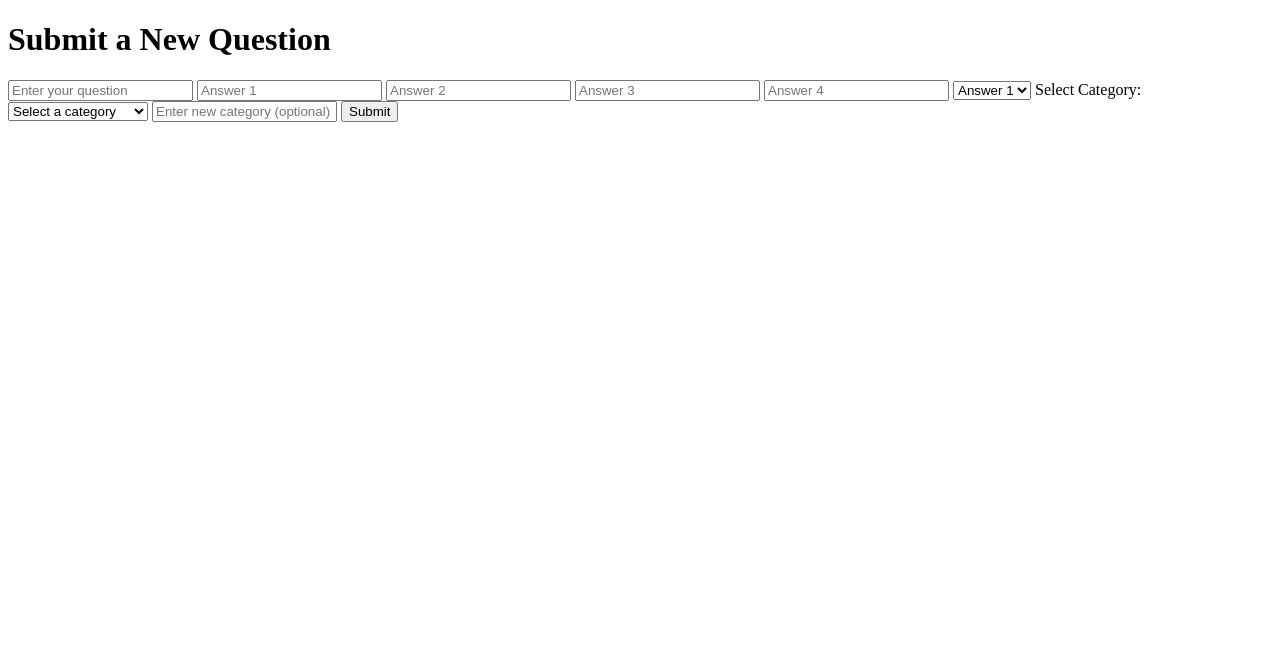
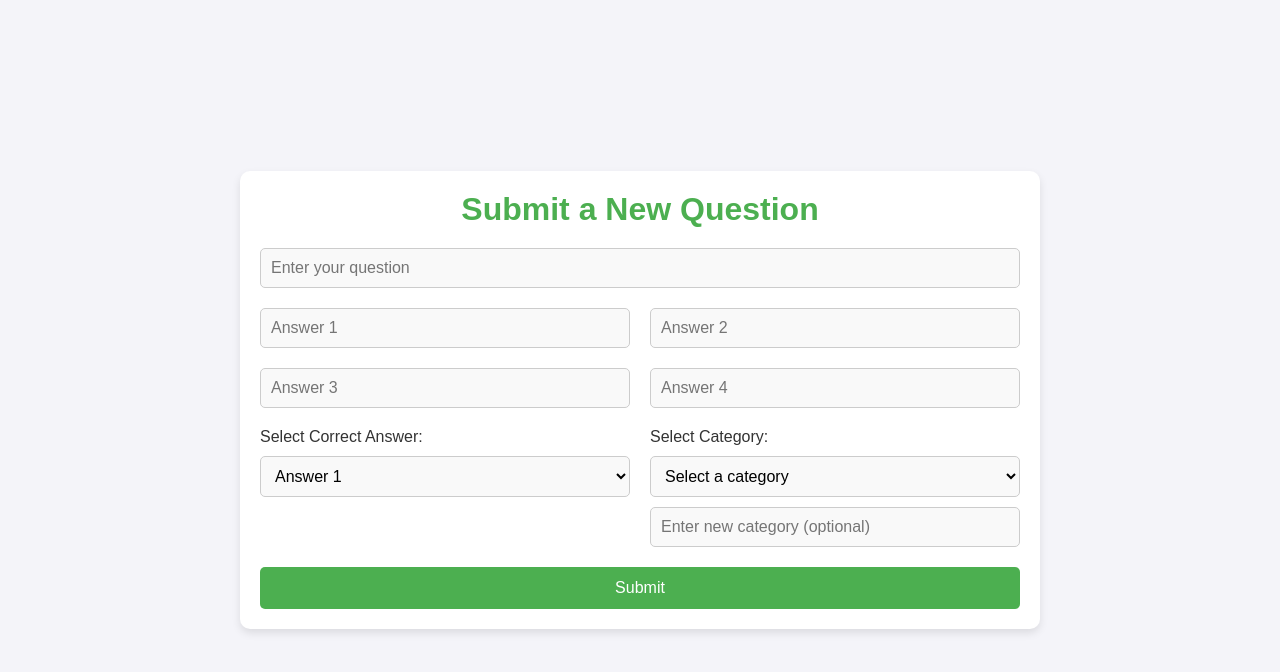
Before and after one commit to KaveenW/distributed-systems, a website: page submit-microservice/public/index.html in a window 1280 px wide. Drawn offline with Linux system fonts and the light colour scheme.

Commit message:
Update UI for question and submit microservices

```diff
--- /dev/null
+++ b/question-microservice/public/styles.css
@@ -0,0 +1,125 @@
+/* General Styles */
+* {
+    margin: 0;
+    padding: 0;
+    box-sizing: border-box;
+    font-family: Arial, sans-serif;
+}
+
+body {
+    background-color: #f4f4f9;
+    color: #333;
+    display: flex;
+    justify-content: center;
+    align-items: center;
+    height: 100vh;
+}
+
+.container {
+    width: 90%;
+    max-width: 800px;
+    background-color: #fff;
+    padding: 20px;
+    border-radius: 10px;
+    box-shadow: 0 4px 8px rgba(0, 0, 0, 0.1);
+}
+
+h1 {
+    text-align: center;
+    color: #4CAF50;
+    margin-bottom: 20px;
+}
+
+.quiz-settings {
+    display: flex;
+    flex-direction: column;
+    gap: 20px;
+    margin-bottom: 30px;
+}
+
+.label {
+    font-weight: bold;
+    color: #444;
+}
+
+.input-field {
+    padding: 10px;
+    border: 1px solid #ccc;
+    border-radius: 5px;
+    font-size: 16px;
+    width: 100%;
+    max-width: 300px;
+    margin-bottom: 10px;
+}
+
+select,
+input {
+    background-color: #f9f9f9;
+    transition: all 0.3s ease;
+}
+
+select:focus,
+input:focus {
+    border-color: #4CAF50;
+    outline: none;
+    background-color: #fff;
+}
+
+/* Button styles */
+.btn {
+    background-color: #4CAF50;
+    color: white;
+    padding: 12px 24px;
+    font-size: 16px;
+    border: none;
+    border-radius: 5px;
+    cursor: pointer;
+    transition: background-color 0.3s ease;
+}
+
+.btn:hover {
+    background-color: #45a049;
+}
+
+/* Question Section Styles */
+.question-area {
+    display: flex;
+    flex-direction: column;
+    gap: 20px;
+}
+
+.question-box {
+    background-color: #f9f9f9;
+    padding: 15px;
+    border-radius: 8px;
+    box-shadow: 0 2px 4px rgba(0, 0, 0, 0.1);
+}
+
+.question-box h3 {
+    font-size: 18px;
+    margin-bottom: 10px;
+}
+
+.question-box button {
+    padding: 10px;
+    margin-top: 10px;
+    background-color: #2196F3;
+    color: white;
+    border: none;
+    border-radius: 5px;
+    cursor: pointer;
+    transition: background-color 0.3s ease;
+    width: 100%;
+}
+
+.question-box button:hover {
+    background-color: #1976D2;
+}
+
+.question-box button.correct {
+    background-color: #4CAF50;
+}
+
+.question-box button.wrong {
+    background-color: #f44336;
+}
--- a/submit-microservice/public/index.html
+++ b/submit-microservice/public/index.html
@@ -4,25 +4,40 @@
     <meta charset="UTF-8">
     <meta name="viewport" content="width=device-width, initial-scale=1.0">
     <title>Submit a New Question</title>
+    <link rel="stylesheet" href="styles.css">
     <script defer src="script.js"></script>
 </head>
 <body>
+    <div class="container">
         <h1>Submit a New Question</h1>
-    <input type="text" id="question" placeholder="Enter your question" required>
-    <input type="text" id="answer1" placeholder="Answer 1" required>
-    <input type="text" id="answer2" placeholder="Answer 2" required>
-    <input type="text" id="answer3" placeholder="Answer 3" required>
-    <input type="text" id="answer4" placeholder="Answer 4" required>
 
-    <select id="isCorrect">
+        <div class="question-form">
+            <input type="text" id="question" placeholder="Enter your question" required class="input-field full-width">
+
+            <div class="answer-group">
+                <input type="text" id="answer1" placeholder="Answer 1" required class="input-field">
+                <input type="text" id="answer2" placeholder="Answer 2" required class="input-field">
+            </div>
+
+            <div class="answer-group">
+                <input type="text" id="answer3" placeholder="Answer 3" required class="input-field">
+                <input type="text" id="answer4" placeholder="Answer 4" required class="input-field">
+            </div>
+
+            <div class="selection-group">
+                <div class="select-correct">
+                    <label for="isCorrect">Select Correct Answer:</label>
+                    <select id="isCorrect" class="input-field">
                         <option value="0">Answer 1</option>
                         <option value="1">Answer 2</option>
                         <option value="2">Answer 3</option>
                         <option value="3">Answer 4</option>
                     </select>
+                </div>
 
+                <div class="select-category">
                     <label for="category">Select Category:</label>
-    <select id="category" required>
+                    <select id="category" required class="input-field">
                         <option value="">Select a category</option>
                         <option value="General Knowledge">General Knowledge</option>
                         <option value="Science">Science</option>
@@ -31,9 +46,12 @@
                         <option value="Sports">Sports</option>
                         <!-- Add more predefined categories here -->
                     </select>
+                    <input type="text" id="newCategory" placeholder="Enter new category (optional)" class="input-field">
+                </div>
+            </div>
 
-    <input type="text" id="newCategory" placeholder="Enter new category (optional)">
-
-    <button onclick="submitQuestion()">Submit</button>
+            <button class="btn" onclick="submitQuestion()">Submit</button>
+        </div>
+    </div>
 </body>
 </html>
--- /dev/null
+++ b/submit-microservice/public/styles.css
@@ -0,0 +1,91 @@
+/* General Styles */
+* {
+    margin: 0;
+    padding: 0;
+    box-sizing: border-box;
+    font-family: Arial, sans-serif;
+}
+
+body {
+    background-color: #f4f4f9;
+    color: #333;
+    display: flex;
+    justify-content: center;
+    align-items: center;
+    height: 100vh;
+}
+
+.container {
+    width: 90%;
+    max-width: 800px;
+    background-color: #fff;
+    padding: 20px;
+    border-radius: 10px;
+    box-shadow: 0 4px 8px rgba(0, 0, 0, 0.1);
+}
+
+h1 {
+    text-align: center;
+    color: #4CAF50;
+    margin-bottom: 20px;
+}
+
+.question-form {
+    display: flex;
+    flex-direction: column;
+    gap: 20px;
+}
+
+.input-field {
+    padding: 10px;
+    border: 1px solid #ccc;
+    border-radius: 5px;
+    font-size: 16px;
+    width: 100%;
+    background-color: #f9f9f9;
+    transition: all 0.3s ease;
+}
+
+.input-field:focus {
+    border-color: #4CAF50;
+    outline: none;
+    background-color: #fff;
+}
+
+.full-width {
+    width: 100%;
+}
+
+.answer-group,
+.selection-group {
+    display: flex;
+    gap: 20px;
+}
+
+.answer-group input {
+    flex: 1;
+}
+
+.select-correct,
+.select-category {
+    flex: 1;
+    display: flex;
+    flex-direction: column;
+    gap: 10px;
+}
+
+/* Button styles */
+.btn {
+    background-color: #4CAF50;
+    color: white;
+    padding: 12px 24px;
+    font-size: 16px;
+    border: none;
+    border-radius: 5px;
+    cursor: pointer;
+    transition: background-color 0.3s ease;
+}
+
+.btn:hover {
+    background-color: #45a049;
+}
```
Also changed, not shown: question-microservice/public/index.html (+16 -5 lines), question-microservice/public/script.js (+30 -8 lines), question-microservice/src/routes/questionRoutes.js (+30 -4 lines), submit-microservice/swagger.yaml (added, +72 -0 lines), submit-microservice/public/script.js (line endings or trailing spaces). Lines whose indentation alone changed are shown as unchanged.
